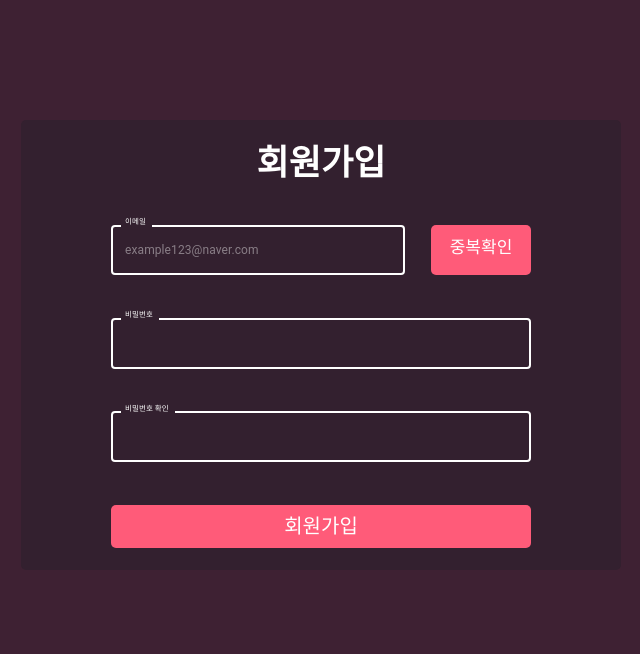
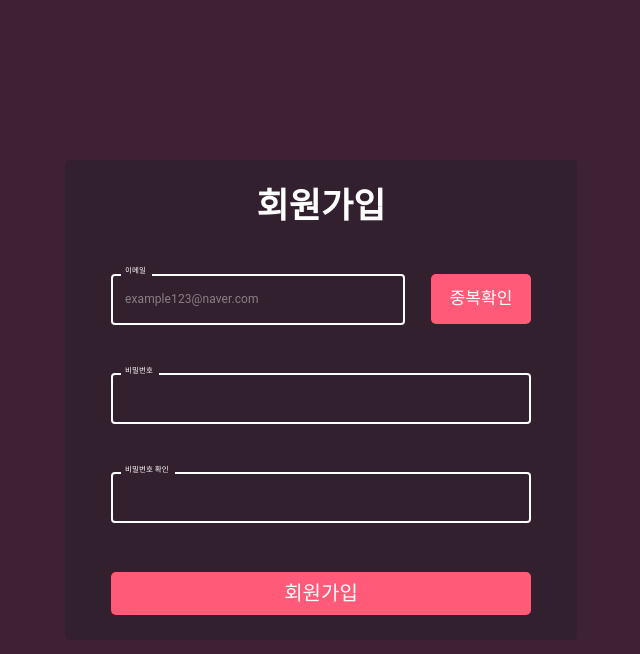
Before and after one commit to predictyson/BangBangGokGok, a React (Vite) app in the folder FrontEnd/: page /signup in a window 1280 px wide. Shown: the top 654 px of the page, without its empty margins (319-959 px from the left). Built offline with nearby package versions, Linux system fonts and the light colour scheme.

Commit message:
💡 refactor: 로그인 / 회원가입 QA 수정사항 반영

```diff
--- a/FrontEnd/src/components/Auth/forgotpassword/FPSection.tsx
+++ b/FrontEnd/src/components/Auth/forgotpassword/FPSection.tsx
@@ -5,7 +5,7 @@ import { styled as mstyled } from "@mui/material/styles";
 import TextField from "@mui/material/TextField";
 
 export default function FPSection() {
-  const [isValid, setIsValid] = useState(true);
+  const [isValid, setIsValid] = useState(false);
 
   return (
     <Container>
@@ -57,7 +57,9 @@ export default function FPSection() {
             <ValidCheckButton>변경하기</ValidCheckButton>
           </>
         ) : (
-          <SubjectText>이메일 인증을 완료해주세요!</SubjectText>
+          <SubjectText>
+            이메일 인증완료 후, 비밀번호 변경이 가능합니다.
+          </SubjectText>
         )}
       </HegihtHalfBox2>
     </Container>
--- a/FrontEnd/src/components/Auth/login/LoginSection.tsx
+++ b/FrontEnd/src/components/Auth/login/LoginSection.tsx
@@ -75,12 +75,10 @@ const TextBox = styled.div`
 `;
 
 const Container = styled.div`
-  width: 50rem;
-  height: 60rem;
+  width: 30%;
+  height: 70%;
   border-radius: 0.5rem;
-  margin: 6rem auto;
   background-color: ${theme.colors.container};
-  /* background-color: white; */
   display: flex;
   flex-direction: column;
   align-items: center;
--- a/FrontEnd/src/components/Auth/signup/SignUpSection.tsx
+++ b/FrontEnd/src/components/Auth/signup/SignUpSection.tsx
@@ -83,6 +83,7 @@ export default function SignUpSection() {
 
 const CustomTextField = mstyled(TextField)({
   width: "70%",
+  height: "5rem",
   color: "white",
   input: {
     color: "white",
@@ -96,8 +97,8 @@ const CustomTextField = mstyled(TextField)({
 });
 
 const Container = styled.div`
-  width: 60rem;
-  height: 45rem;
+  width: 40%;
+  height: 60%;
   border-radius: 0.5rem;
   margin: 12rem auto;
   background-color: ${theme.colors.container};
@@ -121,10 +122,11 @@ const EmailCheckBox = styled.div`
 `;
 
 const ValidCheckButton = styled.div`
+  display: flex;
+  justify-content: center;
+  align-items: center;
   width: 10rem;
   border-radius: 0.5rem;
-  padding-top: 1.3rem;
-  text-align: center;
   font-size: 1.7rem;
   background-color: ${theme.colors.pink};
   cursor: pointer;
--- a/FrontEnd/src/components/Auth/signup/additional/GenreSection.tsx
+++ b/FrontEnd/src/components/Auth/signup/additional/GenreSection.tsx
@@ -50,7 +50,7 @@ const Container = styled.div`
 `;
 
 const CustomToggleButton = mstyled(ToggleButton)({
-  height: "9rem",
+  height: "12rem",
   backgroundColor: "#FFF1F8",
   borderRadius: "1.5rem !important",
   fontSize: "3rem",
--- a/FrontEnd/src/pages/Auth/AdditionalPage.tsx
+++ b/FrontEnd/src/pages/Auth/AdditionalPage.tsx
@@ -43,6 +43,7 @@ export default function AdditionalPage() {
   }, []);
 
   return (
+    <Container1>
       <Container>
         <SubjectText>추가 정보 입력하기</SubjectText>
 
@@ -53,7 +54,10 @@ export default function AdditionalPage() {
                 선호 장르를 한 개 이상 선택하시면, 방탈출 테마를 추천받으실 수
                 있어요!
               </h2>
-            <GenreSection userInfo={userInfo} changeUserInfo={changeUserInfo} />
+              <GenreSection
+                userInfo={userInfo}
+                changeUserInfo={changeUserInfo}
+              />
             </>
           ) : (
             <>
@@ -71,14 +75,20 @@ export default function AdditionalPage() {
           {chapter === "genre" ? "다음 단계로" : "회원 가입 완료"}
         </NextButton>
       </Container>
+    </Container1>
   );
 }
+const Container1 = styled.div`
+  display: flex;
+  justify-content: center;
+  align-items: center;
+  height: 100vh;
+`;
 
 const Container = styled.div`
-  width: 120rem;
-  height: 65rem;
+  width: 90%;
+  height: 90%;
   border-radius: 0.5rem;
-  margin: 3rem auto;
   padding: rem 0;
   background-color: ${theme.colors.container};
   display: flex;
@@ -93,15 +103,15 @@ const Container = styled.div`
 `;
 
 const InnerContainer = styled.div`
-  width: 110rem;
-  height: 44rem;
+  width: 90%;
+  height: 70%;
   border-radius: 1.5rem;
-  padding: 1rem 2rem 2rem 2.5rem;
+  padding: 2rem;
   background-color: ${theme.colors.containerLight};
   display: flex;
   flex-direction: column;
   align-items: center;
-  /* justify-content: space-around; */
+  justify-content: space-around;
 `;
 
 const SubjectText = styled.div`
--- a/FrontEnd/src/pages/Auth/FindPasswordPage.tsx
+++ b/FrontEnd/src/pages/Auth/FindPasswordPage.tsx
@@ -1,10 +1,18 @@
 import React from "react";
 import FPSection from "@components/Auth/forgotpassword/FPSection";
+import styled from "styled-components";
 
 export default function FindPasswordPage() {
   return (
-    <>
+    <Container>
       <FPSection />
-    </>
+    </Container>
   );
 }
+
+const Container = styled.div`
+  display: flex;
+  justify-content: center;
+  align-items: center;
+  height: 100vh;
+`;
--- a/FrontEnd/src/pages/Auth/LoginPage.tsx
+++ b/FrontEnd/src/pages/Auth/LoginPage.tsx
@@ -1,17 +1,18 @@
 import React from "react";
 import LoginSection from "@components/Auth/login/LoginSection";
+import styled from "styled-components";
 
 export default function LoginPage() {
   return (
-    <>
+    <Container>
       <LoginSection />
-    </>
+    </Container>
   );
 }
 
-// const Container = styled.div`
-//   display: flex;
-//   justify-content: center;
-//   align-items: center;
-//   border: solid 1px white;
-// `;
+const Container = styled.div`
+  display: flex;
+  justify-content: center;
+  align-items: center;
+  height: 100vh;
+`;
--- a/FrontEnd/src/pages/Auth/SingUpPage.tsx
+++ b/FrontEnd/src/pages/Auth/SingUpPage.tsx
@@ -1,10 +1,18 @@
 import React from "react";
 import SignUpSection from "@components/Auth/signup/SignUpSection";
+import styled from "styled-components";
 
 export default function SignUpPage() {
   return (
-    <>
+    <Container>
       <SignUpSection />
-    </>
+    </Container>
   );
 }
+
+const Container = styled.div`
+  display: flex;
+  justify-content: center;
+  align-items: center;
+  height: 100vh;
+`;
```
Lines whose indentation alone changed are shown as unchanged.
